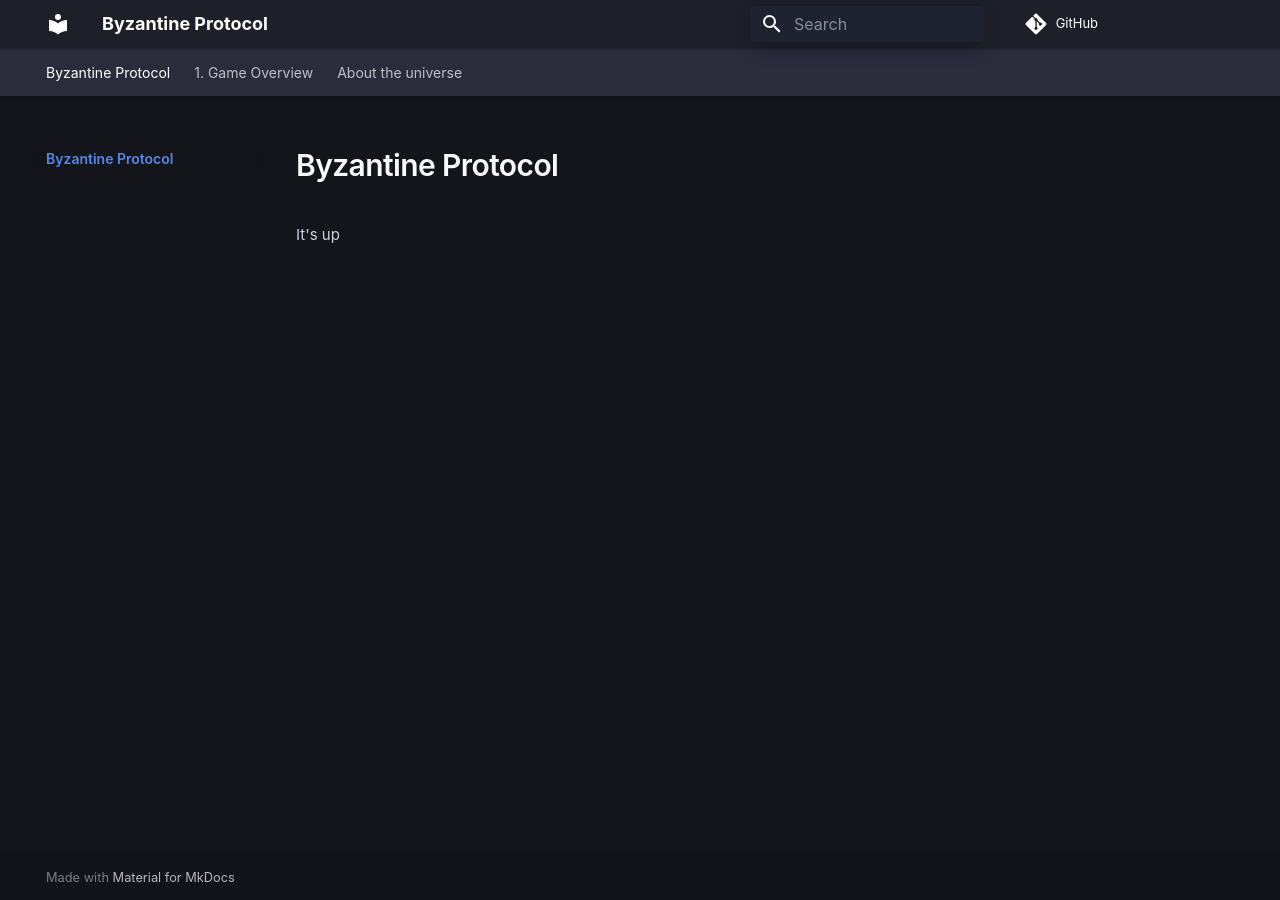
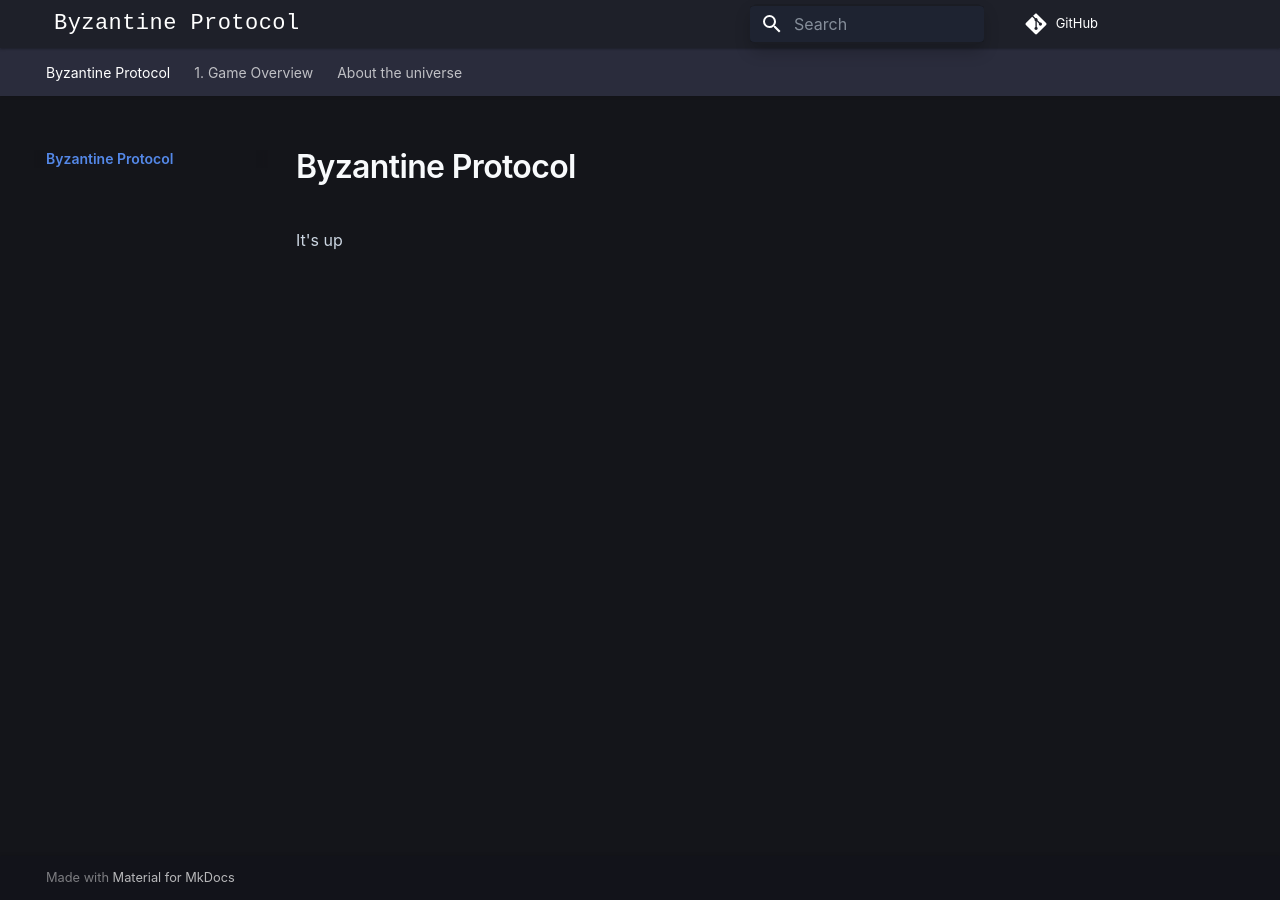
Before and after one commit to somethingdarkside1/Byzantine-Protocol, an MkDocs documentation site: the page built from docs/index.md, in a window 1280 px wide. Built offline with MkDocs 1.6.1 and Material for MkDocs 9.7.7, drawn with Linux system fonts in a browser that asks for light colours; comment, search, counter and statistics services are not loaded.

Commit message:
Update extra.css

```diff
--- a/docs/extra.css
+++ b/docs/extra.css
@@ -39,9 +39,26 @@
    Typography Enhancements
    =========================================================== */
 
+/* Import Major Pro Sans font */
+@import url('https://fonts.googleapis.com/css2?family=Major+Mono+Display&display=swap');
+
 :root {
   /* Modern, premium font stack */
   --md-text-font: "Inter", "SF Pro Display", -apple-system, BlinkMacSystemFont, "Segoe UI", Roboto, "Helvetica Neue", Arial, sans-serif;
+}
+
+/* Byzantine Protocol Customization */
+.md-header__topic:first-child {
+  font-family: "Major Mono Display", monospace;
+  font-size: 1.1rem;
+  letter-spacing: 0.02em;
+  font-weight: 400;
+}
+
+/* Hide the Byzantine Protocol icon */
+.md-header__button.md-logo {
+  display: none;
+}
   /* Ligature-enabled monospace fonts */
   --md-code-font: "JetBrains Mono", "Fira Code", "SF Mono", SFMono-Regular, ui-monospace, Menlo, Monaco, "Cascadia Mono", monospace;
 }
```
